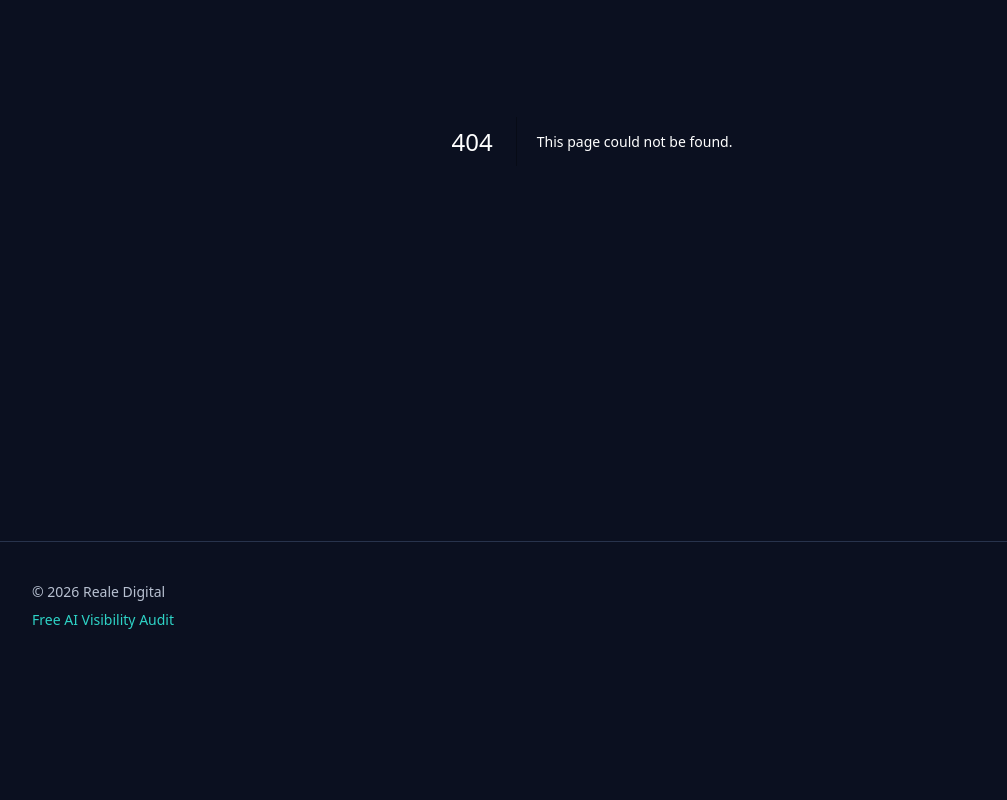
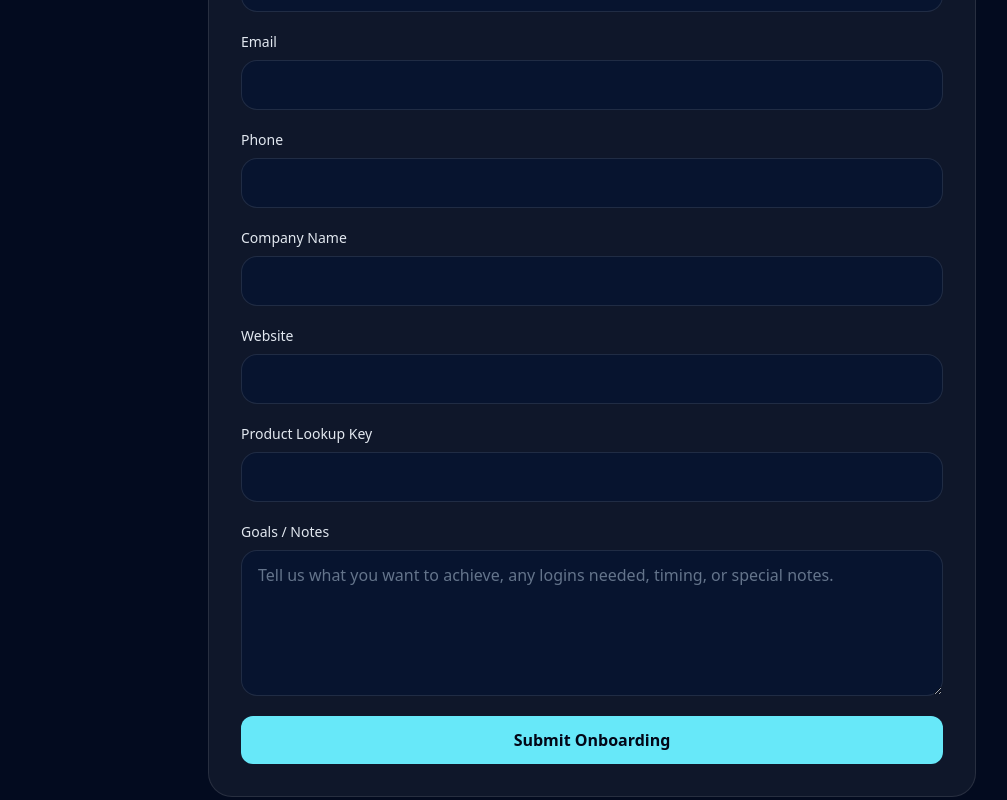
Before and after one commit to realedigitalventures-agency/reale-digital-revenue, a Next.js app: page /onboarding in a window 1280 px wide. Before the commit this address had no page. Shown: the part 340-1140 px from the top of the page, without its empty margins (48-1055 px from the left). Before the commit the page ends 1010 px from the top, so only its background shows below. Built offline with nearby package versions, Linux system fonts and the light colour scheme.

Commit message:
Create page.tsx

```diff
--- /dev/null
+++ b/app/onboarding/page.tsx
@@ -0,0 +1,159 @@
+"use client";
+
+import { useMemo, useState } from "react";
+
+type OnboardingPayload = {
+  fullName: string;
+  email: string;
+  phone: string;
+  companyName: string;
+  website: string;
+  lookupKey: string;
+  goals: string;
+};
+
+export default function OnboardingPage() {
+  const params = useMemo(
+    () =>
+      new URLSearchParams(
+        typeof window !== "undefined" ? window.location.search : ""
+      ),
+    []
+  );
+
+  const [form, setForm] = useState<OnboardingPayload>({
+    fullName: "",
+    email: "",
+    phone: "",
+    companyName: "",
+    website: "",
+    lookupKey: params.get("product") || params.get("lookup_key") || "",
+    goals: "",
+  });
+
+  const [status, setStatus] = useState<"idle" | "submitting" | "success" | "error">(
+    "idle"
+  );
+
+  async function handleSubmit(e: React.FormEvent) {
+    e.preventDefault();
+    setStatus("submitting");
+
+    try {
+      const response = await fetch("/api/onboarding/submit", {
+        method: "POST",
+        headers: {
+          "Content-Type": "application/json",
+        },
+        body: JSON.stringify(form),
+      });
+
+      if (!response.ok) {
+        throw new Error("Failed to submit onboarding.");
+      }
+
+      setStatus("success");
+    } catch (error) {
+      setStatus("error");
+    }
+  }
+
+  return (
+    <main className="min-h-screen bg-[#030b1f] px-4 py-12 text-white">
+      <div className="mx-auto max-w-3xl rounded-3xl border border-white/10 bg-white/5 p-8">
+        <h1 className="text-4xl font-bold">Reale Digital Onboarding</h1>
+        <p className="mt-4 text-slate-300">
+          Fill this out so we can start your project faster.
+        </p>
+
+        <form onSubmit={handleSubmit} className="mt-8 grid gap-5">
+          <Field
+            label="Full Name"
+            value={form.fullName}
+            onChange={(value) => setForm((prev) => ({ ...prev, fullName: value }))}
+          />
+          <Field
+            label="Email"
+            type="email"
+            value={form.email}
+            onChange={(value) => setForm((prev) => ({ ...prev, email: value }))}
+          />
+          <Field
+            label="Phone"
+            value={form.phone}
+            onChange={(value) => setForm((prev) => ({ ...prev, phone: value }))}
+          />
+          <Field
+            label="Company Name"
+            value={form.companyName}
+            onChange={(value) => setForm((prev) => ({ ...prev, companyName: value }))}
+          />
+          <Field
+            label="Website"
+            value={form.website}
+            onChange={(value) => setForm((prev) => ({ ...prev, website: value }))}
+          />
+          <Field
+            label="Product Lookup Key"
+            value={form.lookupKey}
+            onChange={(value) => setForm((prev) => ({ ...prev, lookupKey: value }))}
+          />
+          <label className="grid gap-2">
+            <span className="text-sm font-medium text-slate-200">Goals / Notes</span>
+            <textarea
+              rows={5}
+              value={form.goals}
+              onChange={(e) => setForm((prev) => ({ ...prev, goals: e.target.value }))}
+              className="rounded-2xl border border-white/10 bg-[#07142f] px-4 py-3 text-white outline-none placeholder:text-slate-500"
+              placeholder="Tell us what you want to achieve, any logins needed, timing, or special notes."
+            />
+          </label>
+
+          <button
+            type="submit"
+            disabled={status === "submitting"}
+            className="rounded-xl bg-cyan-300 px-6 py-3 font-semibold text-slate-950 transition hover:bg-cyan-200 disabled:opacity-60"
+          >
+            {status === "submitting" ? "Submitting..." : "Submit Onboarding"}
+          </button>
+
+          {status === "success" && (
+            <div className="rounded-2xl border border-emerald-400/20 bg-emerald-400/10 px-4 py-3 text-sm text-emerald-200">
+              Onboarding submitted successfully.
+            </div>
+          )}
+
+          {status === "error" && (
+            <div className="rounded-2xl border border-rose-400/20 bg-rose-400/10 px-4 py-3 text-sm text-rose-200">
+              Something went wrong. Please try again.
+            </div>
+          )}
+        </form>
+      </div>
+    </main>
+  );
+}
+
+function Field({
+  label,
+  value,
+  onChange,
+  type = "text",
+}: {
+  label: string;
+  value: string;
+  onChange: (value: string) => void;
+  type?: string;
+}) {
+  return (
+    <label className="grid gap-2">
+      <span className="text-sm font-medium text-slate-200">{label}</span>
+      <input
+        type={type}
+        value={value}
+        onChange={(e) => onChange(e.target.value)}
+        className="rounded-2xl border border-white/10 bg-[#07142f] px-4 py-3 text-white outline-none placeholder:text-slate-500"
+      />
+    </label>
+  );
+}
```
